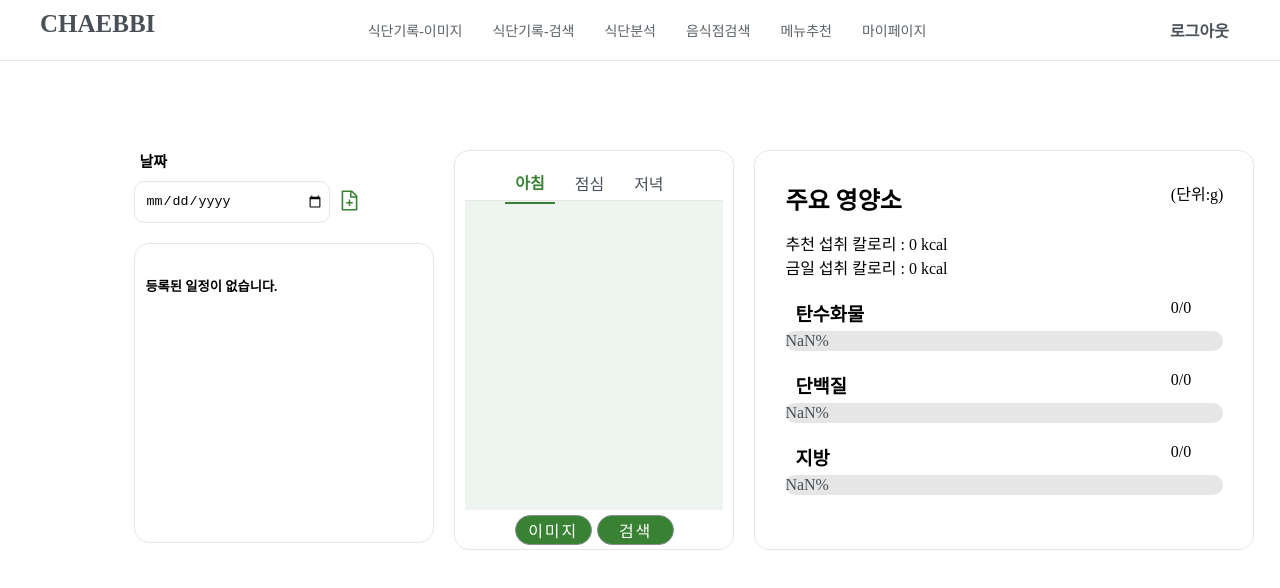
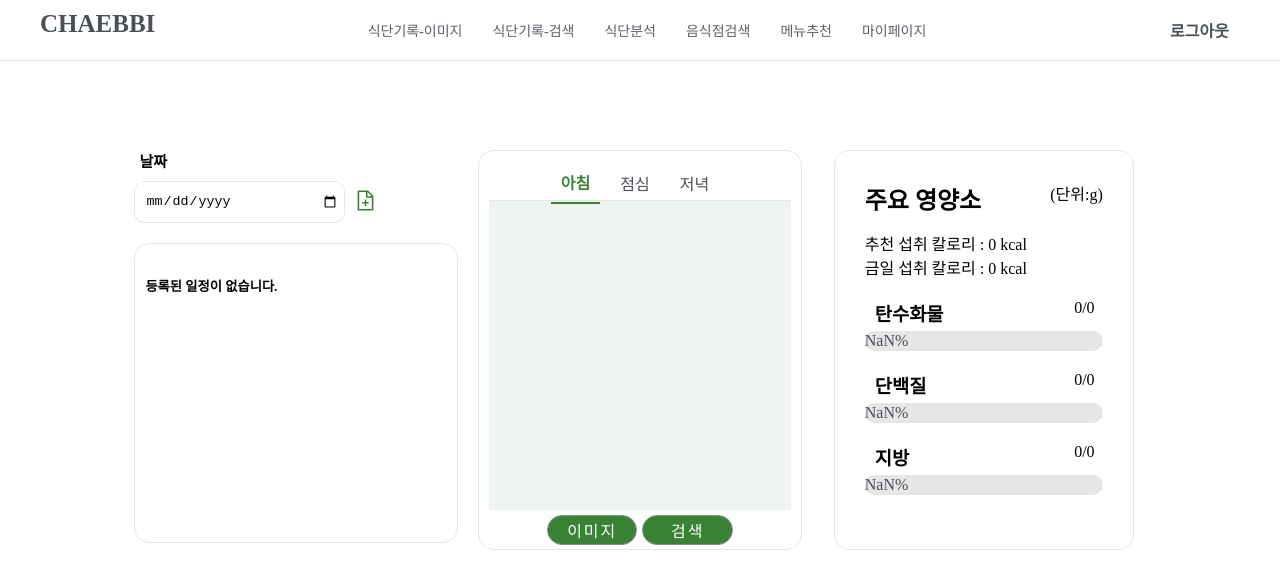
Before and after one commit to Chaebbi/chaebbiReact, a React (Create React App) app: page / in a window 1280 px wide. Shown: the top 588 px of the page. Built offline with nearby package versions, Linux system fonts and the light colour scheme; sample sign-in values are in the browser's storage.

Commit message:
[Fix] 컨테이너 스타일 변경 및 props 추가

```diff
--- a/src/components/NutrientsInfo.js
+++ b/src/components/NutrientsInfo.js
@@ -16,11 +16,12 @@ function NutrientsInfo(props){
         top,
         left,
         right,
-        bottom
+        bottom,
+        width
     } = props;
 
     return(
-        <NutrientsContainer position={position} top={top} left={left} right={right} bottom={bottom}>
+        <NutrientsContainer position={position} top={top} left={left} right={right} bottom={bottom} width={width}>
                     <InfoContainer>
                         <h2 style={{display:"inline-block",margin:"0",marginBottom:"15px"}}>주요 영양소</h2>
                         <span style={{float:"right"}}>(단위:g)</span>
@@ -59,8 +60,8 @@ NutrientsInfo.defaultProps={
     }
 
 const NutrientsContainer = styled.div`
-    width: 30%;
-    min-width: 500px;
+    width:  ${(props)=>props.width};
+    min-width: 300px;
     height: 400px;
     border: 1px solid #e6e6e6;
     border-radius: 15px;
```
